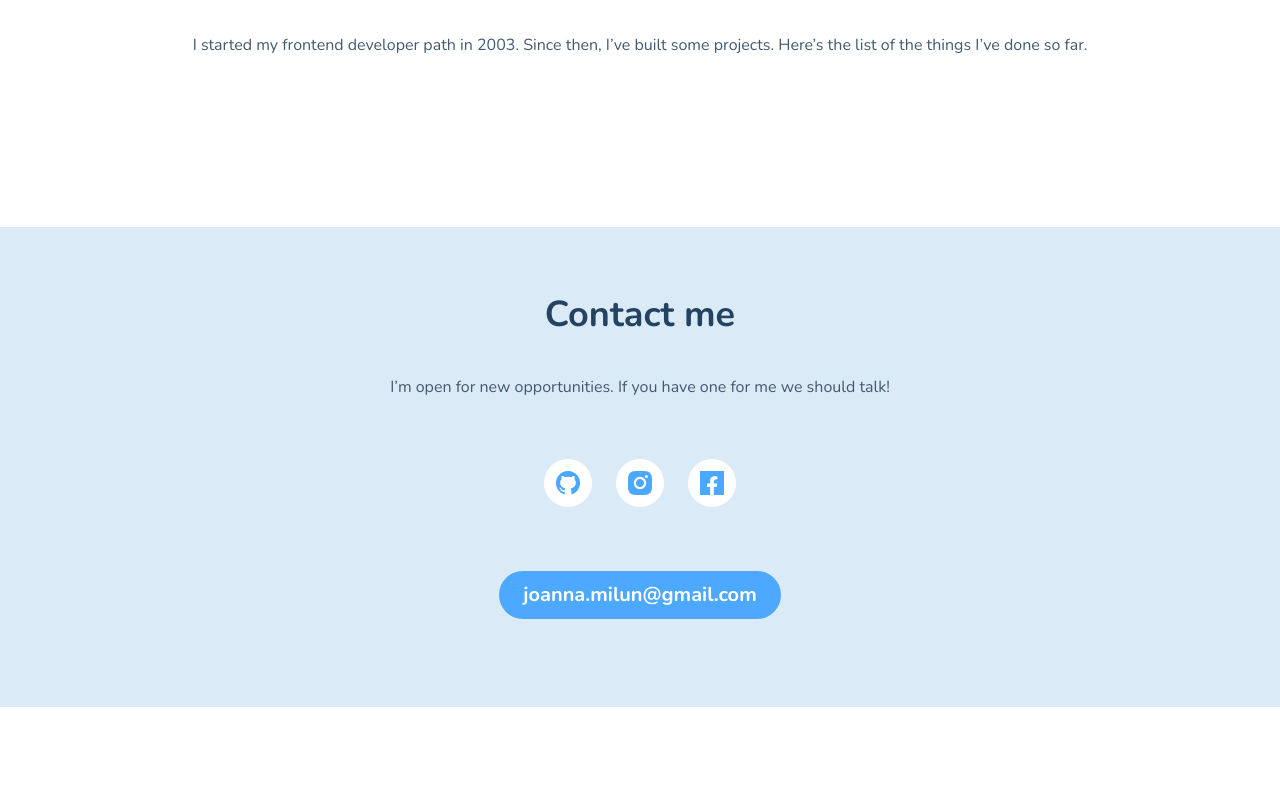
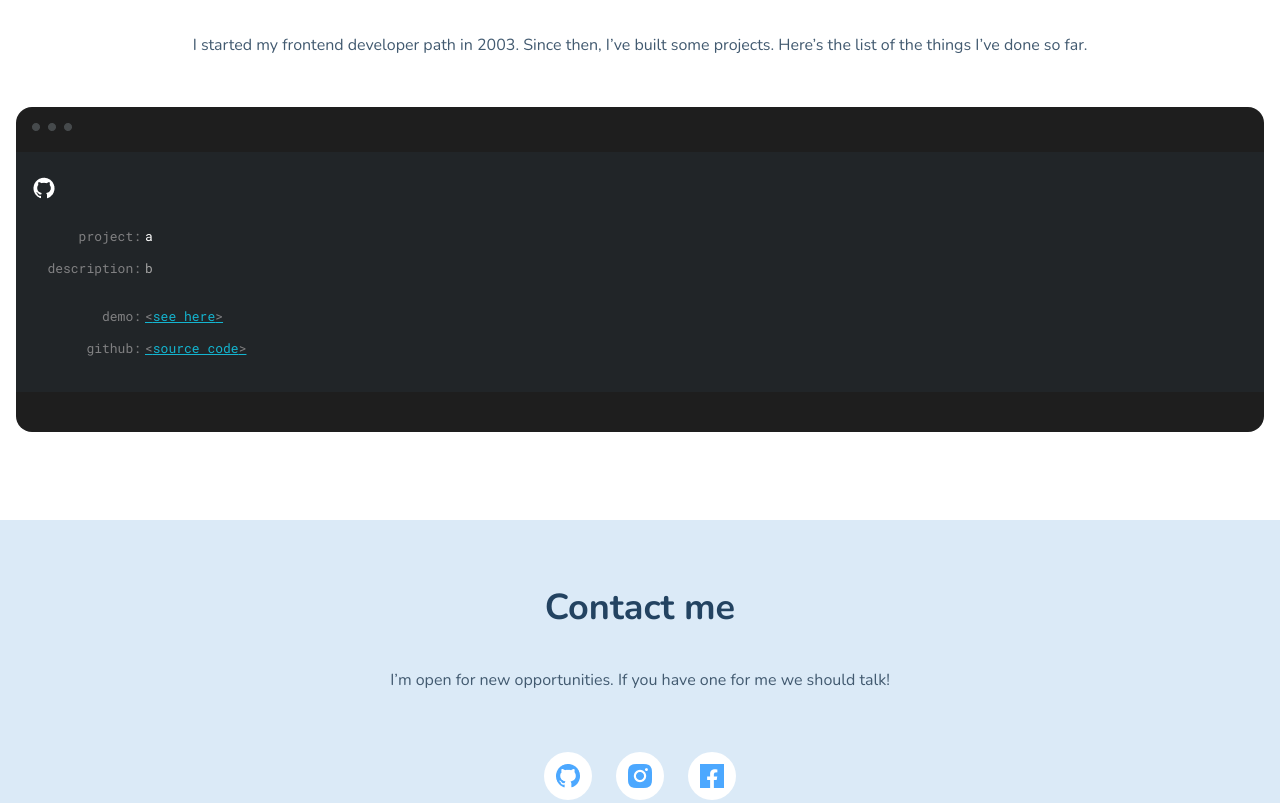
Before and after one commit to joannaMakarewicz/portfolio, a website built with webpack: page src/pages/index.html in a window 1280 px wide. Shown: the part 2294-3097 px from the top of the page. Before the commit the page ends 3001 px from the top, so only its background shows below. Built offline with nearby package versions, Linux system fonts and the light colour scheme.

Commit message:
Project template for API's date done

```diff
--- a/src/pages/index.html
+++ b/src/pages/index.html
@@ -84,7 +84,25 @@
       <section class="projects">
         <h2 class="projects__heading">Recent projects</h2>
         <p class="projects__content">I started my frontend developer path in 2003. Since then, I’ve built some projects. Here’s the list of the things I’ve done so far.</p>
-        <ul class="projects__list"></ul>
+        <article class="frame">
+          <h3 class="frame__header"><img class="frame__dots" src="../assets/icons/circles_top.png"></h3>
+          <div class="frame__content">
+            <img class="frame__icon" src="../assets/icons/GithubBlack.png">
+            <ul class="frame__list">
+              <li class="frame__item">project:</li>
+              <li class="frame__item frame__item--2" >description:</li>
+              <li class="frame__item">demo:</li>
+              <li class="frame__item">github:</li>
+            </ul>
+            <ul class="frame__list frame__list--2">
+              <li class="frame__item frame__item--5">a</li>
+              <li class="frame__item frame__item--6">b</li>
+              <li class="frame__item"><a class="frame__item--7" href=""><span class="frame__special"><</span>see here<span class="frame__special">></span></a></li>
+              <li class="frame__item"><a class="frame__item--8" href=""><span class="frame__special"><</span>source code<span class="frame__special">></span></a></li>
+            </ul>
+
+          </div>
+        </article>
       </section>
 
       <footer class="footer">
--- a/src/scss/main.scss
+++ b/src/scss/main.scss
@@ -84,8 +84,8 @@ body {
 }
 
 .footer__contact {
-  height:24px;
-  width:24px;
+  min-height:24px;
+  min-width:24px;
 }
 
 .footer__content {
@@ -106,10 +106,10 @@ body {
 background:white;
 border-radius:50px;
 display:flex;
-height:48px;
+min-height:48px;
 justify-content:center;
 align-items:center;
- width:48px;
+min-width:48px;
 }
 
 .footer__item--i {
@@ -141,6 +141,83 @@ align-items:center;
   margin:0;
   padding: 64px 16px 88px 16px;
   min-width:288px;
+}
+
+.frame {
+  background:#1E1E1E;
+  border-radius:16px;
+  list-style:none;
+  min-width:287px;
+  min-height:320px;
+}
+
+.frame__content {
+  @include mobile-console();
+  background:#212528;
+  color:#808082;
+  display:grid;
+  font-family: 'Roboto Mono', monospace;
+  grid-template-columns: 109px 1fr;
+  margin-bottom: 40px;
+  padding:24px 16px;
+}
+
+.frame__dots {
+  min-height:8px;
+  min-width:40px;
+  padding:16px;
+}
+
+.frame__header {
+  min-height:40px;
+  margin:0;
+}
+
+.frame__icon {
+  grid-area: 1/1/2/3;
+  min-height:24px;
+  min-width:24px;
+}
+
+.frame__item {
+  margin-bottom: 8px;
+}
+
+.frame__item--2 {
+  margin-bottom: 24px;
+}
+
+.frame__item--5 {
+  color:white;
+}
+
+.frame__item--6 {
+  color:#A3A3A3;
+  margin-bottom: 24px;
+}
+
+.frame__item--7 {
+  color:#14B5D0;
+}
+
+.frame__item--8 {
+  color:#14B5D0;
+}
+
+.frame__list {
+  list-style:none;
+  text-align:right;
+ padding:0;
+ margin:24px 0 0 0;
+}
+
+.frame__list--2 {
+  text-align:left;
+  padding-left:4px;
+}
+
+.frame__special {
+  color:#808082;
 }
 
 .header__content {
```
Also changed, not shown: src/assets/icons/GithubBlack.png (added), src/assets/icons/circles_top.png (added).
